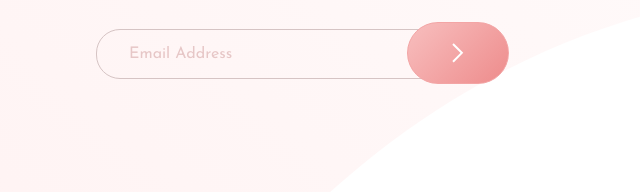
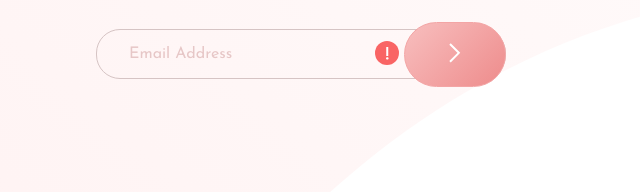
Before and after one commit to tinuola/fm_base-apparel-page, a plain HTML site: page index.html in a window 1280 px wide. Shown: the part 530-722 px from the top of the page, 0-640 px from the left. Drawn offline with Linux system fonts and the light colour scheme.

Commit message:
Adds error icon to input field

```diff
--- a/css/style.css
+++ b/css/style.css
@@ -196,6 +196,15 @@ h3 {
 }
 
 /* Form Styling */
+form {
+  position: relative;
+}
+
+.input-container {
+  position: relative;
+  /* background: aqua; */
+  width: 100%;
+}
 
 input[type=email] {
   border: 1.5px solid rgb(214, 196, 196);
@@ -224,18 +233,47 @@ input::placeholder {
   opacity: .5;
 }
 
+input::after {
+  content: 'hey';
+}
+
+.icon-container {
+  position: absolute;
+  right: 0;
+  /* display: inline-block; */
+  /* width: max-content; */
+  /* position: relative; */
+  /* bottom: 55px;
+  left: 90px; */
+  /* background-color: yellow; */
+}
+
+#error-icon {
+  display: inline;
+  position: relative;
+  bottom: 5px;
+  /* position: absolute;
+  bottom: 38px;
+  left: 256px; */
+}
+
 #submit-btn {
-  float: right;
+  display: inline;
+  /* float: right; */
   position: relative;
-  bottom: 57px;
-  right: -3px;
-  border: none;
-  background: none;
+  bottom: 7px;
+  /* right: -3px; */
+  /* border: none; */
+  /* background: none; */
   border: 1.5px solid #f3a5a5;
   cursor: pointer;
   padding: 1.25rem 2.75rem;
   border-radius: 50px;
   background: linear-gradient(135deg, hsl(0, 80%, 86%), hsl(0, 74%, 74%));
+}
+
+#submit-btn img {
+  display: inline-block;
 }
 
 #submit-btn:focus {
--- a/index.html
+++ b/index.html
@@ -30,12 +30,18 @@
           <h2 class="cta"><span>We're</span><br> Coming<br> Soon</h2>
           <h3>Hello fellow shoppers! We're currently building our new fashion store. Add your email below to stay up-to-date with announcements and our launch deals.</h3>
           <form action="javascript:void(0);">
+            <div class="input-container">
               <label for="email-input" class="sr-only">Email Address</label>
               <input type="email" name="email-address" placeholder="Email Address" id="email-input">
+              <span class="icon-container">
+                <img src="./assets/images/icon-error.svg" id="error-icon" alt="Error icon">
                 <button type="submit" id="submit-btn">
                   <img src="./assets/images/icon-arrow.svg" alt="Arrow icon for button">
                   <span class="sr-only">Submit</span>
                 </button>
+              </span>
+            </div>
+
           </form>
           <p id="submit-msg">Please provide a valid email.</p>
         </div>
--- a/js/script.js
+++ b/js/script.js
@@ -1,6 +1,8 @@
 let formElem = document.getElementsByTagName('form');
 
 let emailInput = document.getElementById('email-input');
+
+let errorIcon = document.getElementById('error-icon');
 
 let submitBtn = document.getElementById('submit-btn');
 
@@ -10,6 +12,7 @@ let emailRegex = /^\w+([\.-]?\w+)*@\w+([\.-]?\w+)*(\.\w{2,3})+$/;
 
 const validateEmail = () => {
 	if (emailInput.value.length === 0 || !emailInput.value.match(emailRegex)) {
+		errorIcon.style.display = 'inline-block';
 		submitMsg.style.display = 'block';
 		emailInput.value = '';
 	} else {
```
Lines whose indentation alone changed are shown as unchanged.
